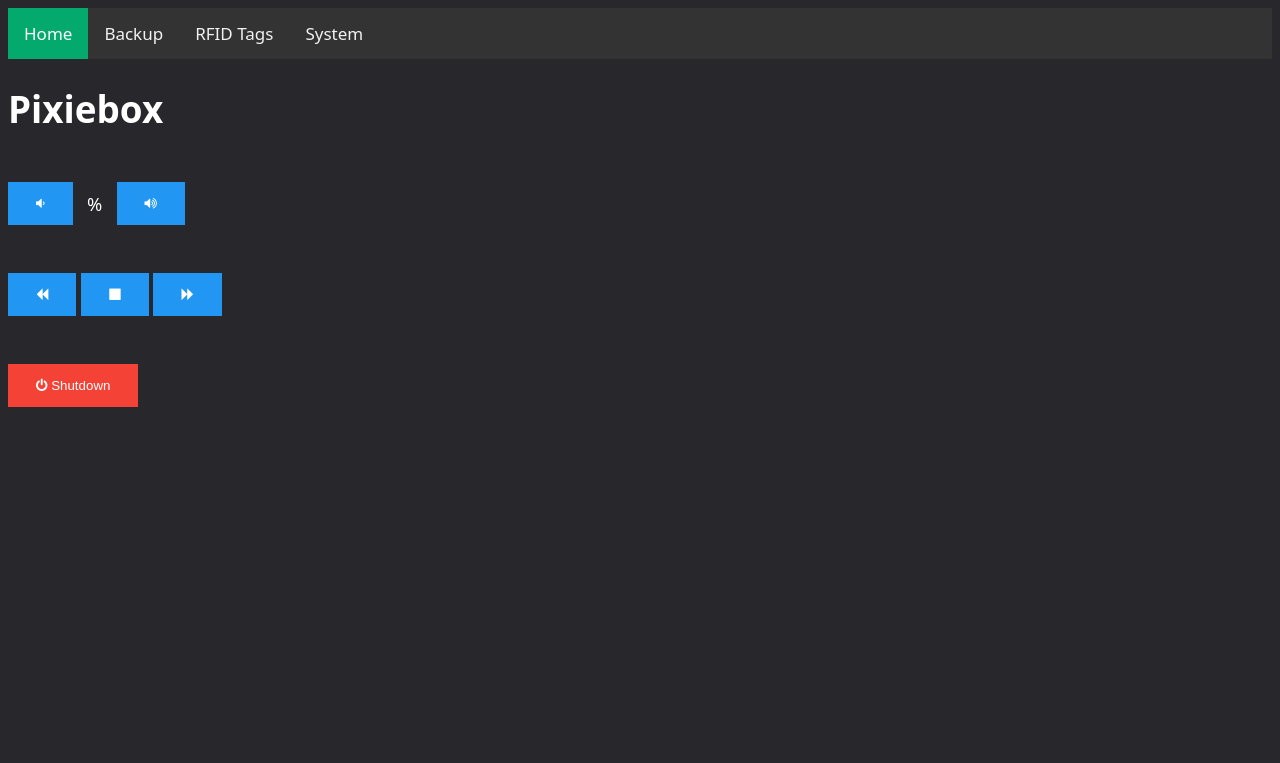
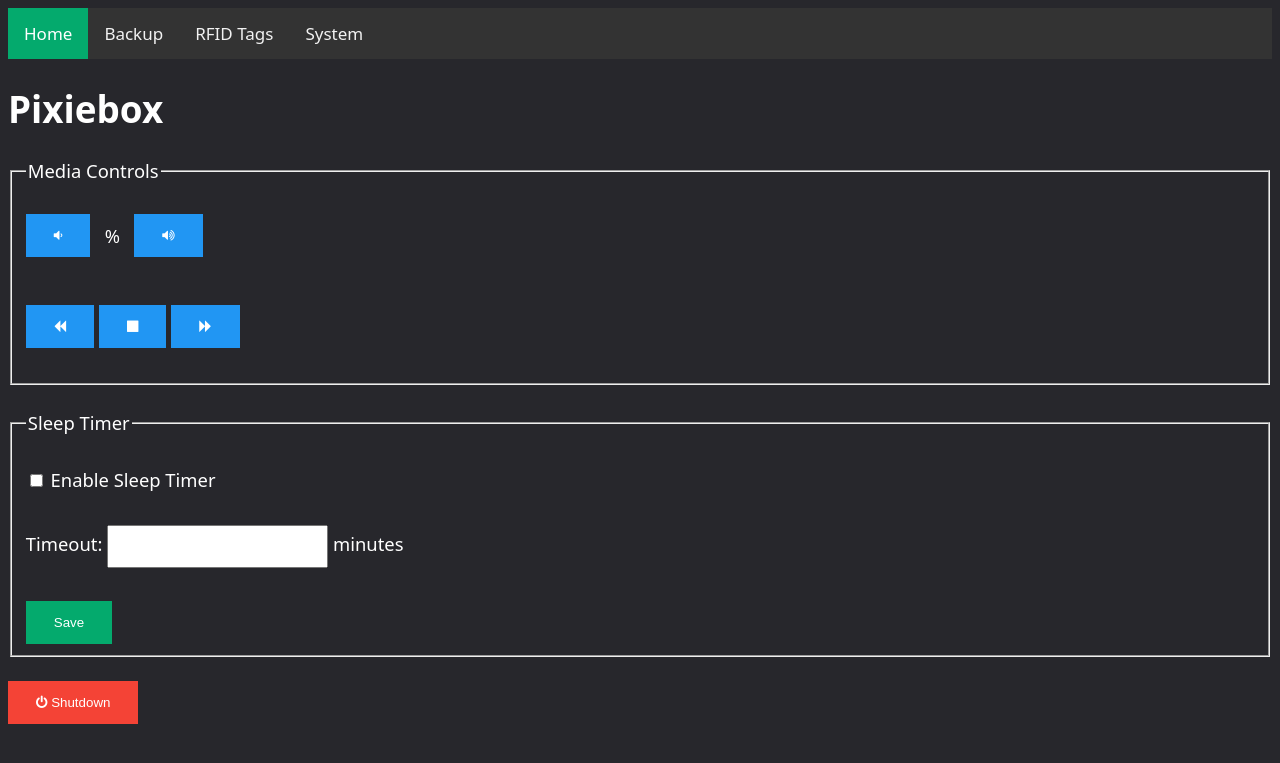
Before and after one commit to dkiefner/pixie-box, a Flask app: template app/web/templates/index.html in a window 1280 px wide. Shown: the top 763 px of the page. Run offline with Flask 2, Linux system fonts and the light colour scheme; the template is opened without the code that fills it, so the values that code supplies are empty.

Commit message:
implement sleep timer config

```diff
--- a/app/lib/store.py
+++ b/app/lib/store.py
@@ -45,6 +45,8 @@ class BaseStore:
 
 class ServiceStateStore(BaseStore):
     KEY_LAST_SCANNED_RFID = "last-scanned-rfid"
+    KEY_PLAYER_STOPPED_TIMESTAMP = "player_stopped_timestamp"
+    KEY_SLEEP_TIMER_TIMEOUT_IN_SECONDS = "sleep_timer_timeout_in_seconds"
 
     def __init__(self):
         BaseStore.__init__(self, FileSystem.DATA_DIR, "service-state-store")
--- a/app/web/app.py
+++ b/app/web/app.py
@@ -16,9 +16,24 @@ player = LocalFilePlayer(serviceStateStore)
 
 
 # css style from: https://moderncss.dev/custom-select-styles-with-pure-css/
-@app.route('/')
+@app.route('/', methods=["GET", "POST"])
 def index():
-    return render_template('index.html', volume=player.get_volume())
+    message = ""
+    if request.method == 'POST':
+        is_sleep_timer_enabled = request.form.get("enable-sleep-timer") == "on"
+        if is_sleep_timer_enabled:
+            sleep_timer_timeout_in_seconds = int(request.form.get("sleep-timer-timeout")) * 60
+            serviceStateStore.save(ServiceStateStore.KEY_SLEEP_TIMER_TIMEOUT_IN_SECONDS, sleep_timer_timeout_in_seconds)
+            message = f"Sleep timer enabled with {sleep_timer_timeout_in_seconds} seconds"
+        else:
+            if serviceStateStore.get_string(ServiceStateStore.KEY_SLEEP_TIMER_TIMEOUT_IN_SECONDS) is not None:
+                serviceStateStore.delete(ServiceStateStore.KEY_SLEEP_TIMER_TIMEOUT_IN_SECONDS)
+                message = f"Sleep timer disabled"
+
+    sleep_timer_timeout = serviceStateStore.get_string(ServiceStateStore.KEY_SLEEP_TIMER_TIMEOUT_IN_SECONDS)
+
+    return render_template('index.html', volume=player.get_volume(), msg=message,
+                           sleep_timer_timeout=sleep_timer_timeout)
 
 
 @app.route('/backup', methods=["GET", "POST"])
--- a/app/web/templates/index.html
+++ b/app/web/templates/index.html
@@ -22,6 +22,15 @@
 
         <h1>Pixiebox</h1>
 
+        {% if msg %}
+        <div>
+            <ul><li>{{ msg }}</li></ul>
+        </div>
+        {% endif %}
+
+        <fieldset>
+            <legend>Media Controls</legend>
+
             <div class="media-buttons">
                 <button class="btn info" onclick="location.href='/run_system_command?command=VOLUME_DOWN'" type="button">
                     <i class="fa fa-volume-down"></i>
@@ -44,6 +53,39 @@
                 </button>
             </div>
 
+        </fieldset>
+
+        <br />
+
+        <form method="POST" action="/">
+            <fieldset>
+                <legend>Sleep Timer</legend>
+                <br />
+
+                {% if sleep_timer_timeout %}
+                <input name="enable-sleep-timer" type="checkbox" checked="checked"/>
+                {% else %}
+                <input name="enable-sleep-timer" type="checkbox" />
+                {% endif %}
+                 Enable Sleep Timer<br /><br />
+
+                <div>
+                    <label for="sleep-timer-timeout">Timeout:</label>
+                    {% if sleep_timer_timeout %}
+                    <input type="text" id="sleep-timer-timeout" name="sleep-timer-timeout" value="{{ sleep_timer_timeout }}"
+                           oninput="this.value = this.value.replace(/[^0-9.]/g, '').replace(/(\..*)\./g, '$1');"/>
+                    {% else %}
+                    <input type="text" id="sleep-timer-timeout" name="sleep-timer-timeout"
+                           oninput="this.value = this.value.replace(/[^0-9.]/g, '').replace(/(\..*)\./g, '$1');"/>
+                    {% endif %}
+                    minutes
+                </div>
+                <br />
+
+                <input class="btn success" type="submit" value="Save">
+            </fieldset>
+        </form>
+
         <div class="media-buttons">
             <button class="btn danger" onclick="location.href='/run_system_command?command=SHUTDOWN'" type="button">
                 <i class="fa fa-power-off"></i> Shutdown
```
Also changed, not shown: app/service/sleep_timer.py (+7 -10 lines). Lines whose indentation alone changed are shown as unchanged.
